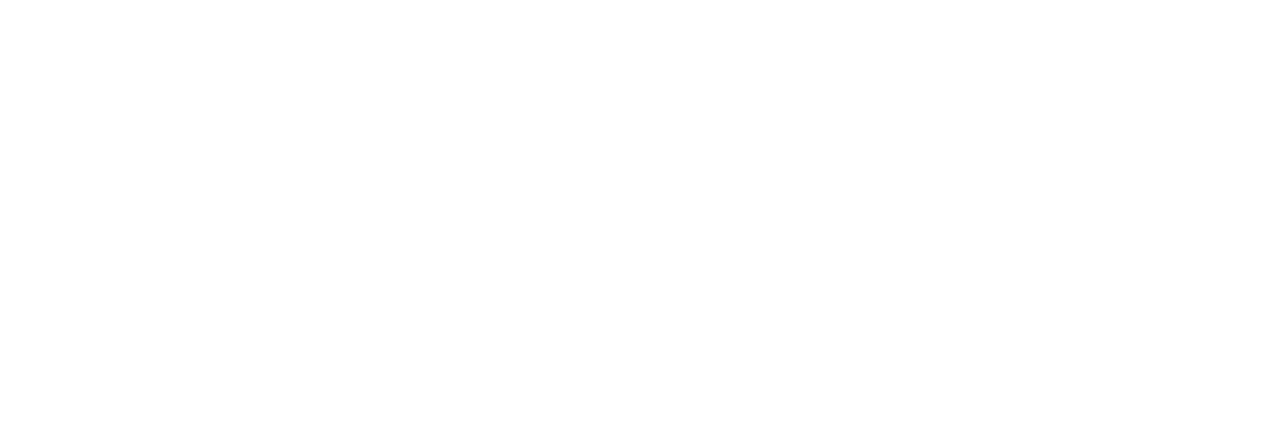
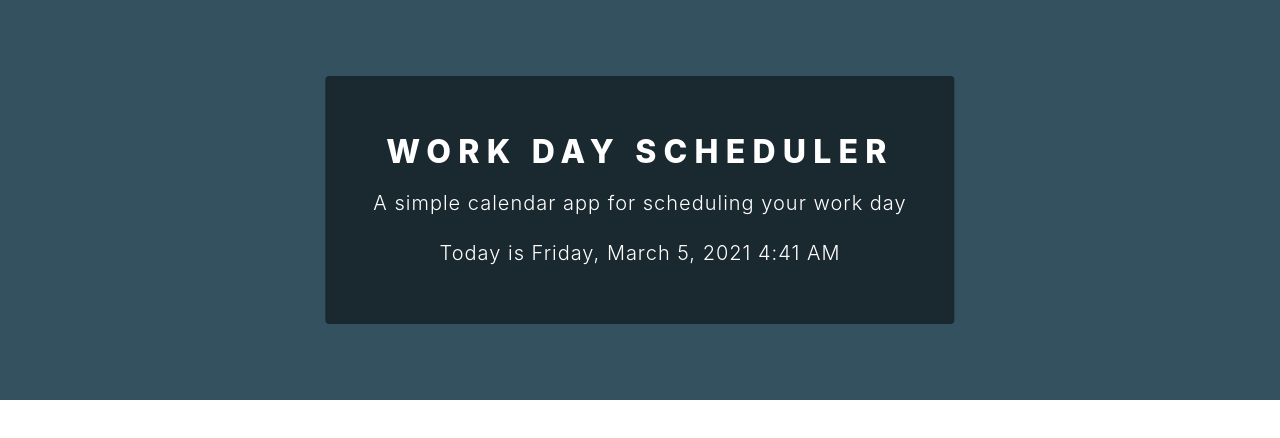
Before and after one commit to breyera/work-day-scheduler, a plain HTML site: page index.html in a window 1280 px wide. Drawn offline with nearby package versions, Linux system fonts and the light colour scheme.

Commit message:
styled header

```diff
--- a/assets/js/script.js
+++ b/assets/js/script.js
@@ -0,0 +1,4 @@
+var m = moment();
+
+// day/date/time
+$('#currentDay').text("Today is " + moment().format('LLLL'));
--- a/assets/styles/styles.css
+++ b/assets/styles/styles.css
@@ -0,0 +1,43 @@
+.background {
+    background-color: #34515f;
+    min-height: 400px;
+    background-position: center;
+    background-size: cover;
+    position: relative;
+}
+
+.hero {
+    display: block;
+    text-align: center;
+    margin: 0;
+    position: absolute;
+    top: 50%;
+    left: 50%;
+    -ms-transform: translate(-50%, -50%);
+    transform: translate(-50%, -50%);
+    background-color: rgba(0, 0, 0, 0.5);
+    color: #fff;
+    border-radius: 0.25em;
+    padding: 1em;
+}
+.hero > h1 {
+    font-weight: 800;
+    letter-spacing: .225em;
+    line-height: 1.75em;
+    font-size: 2em;
+    text-transform: uppercase;
+    margin-block-start: 1em;
+    margin-inline-start: 0px;
+    margin-inline-end: 0px;
+}
+.hero > p {
+    letter-spacing: 0.05em;
+    margin: 0 0 2em;
+    margin-block-end: 1em;
+    margin-inline-start: 0px;
+    margin-inline-end: 0px;
+    padding: 0 2rem;
+}
+.hero > p:last-child {
+    margin-block-end: 2em;
+}
--- a/index.html
+++ b/index.html
@@ -5,12 +5,28 @@
     <meta http-equiv="X-UA-Compatible" content="IE=edge">
     <meta name="viewport" content="width=device-width, initial-scale=1.0">
     <title>Work Day Planner</title>
+    <link rel="stylesheet" href="https://stackpath.bootstrapcdn.com/bootstrap/4.3.1/css/bootstrap.min.css"/>
     <link rel="stylesheet" href="./assets/styles/styles.css">
 </head>
 <body>
+        <!-- header with welcome and day/time  -->
+        <header class="background">
+            <section class="hero">
+                <h1 class="display-3">Work Day Scheduler</h1>
+                <p class="lead">A simple calendar app for scheduling your work day</p>
+                <p id="currentDay" class="lead"></p>
+            </section>
+        </header>
 
+        <!-- planner conainer and rows with time of day  -->
+        <div class="container d-flex align-content-center justify-content-center flex-wrap col-11 m-0">
 
+        </div>
 
-    <script src="./assets/js/script.js"></script>
+        <!-- moment and jquery -->
+        <script src="https://cdnjs.cloudflare.com/ajax/libs/jquery/3.2.1/jquery.min.js"></script>
+        <script src="https://cdnjs.cloudflare.com/ajax/libs/moment.js/2.24.0/moment.min.js"></script>
+        <script src="./assets/js/script.js"></script>
+
 </body>
 </html>
```
